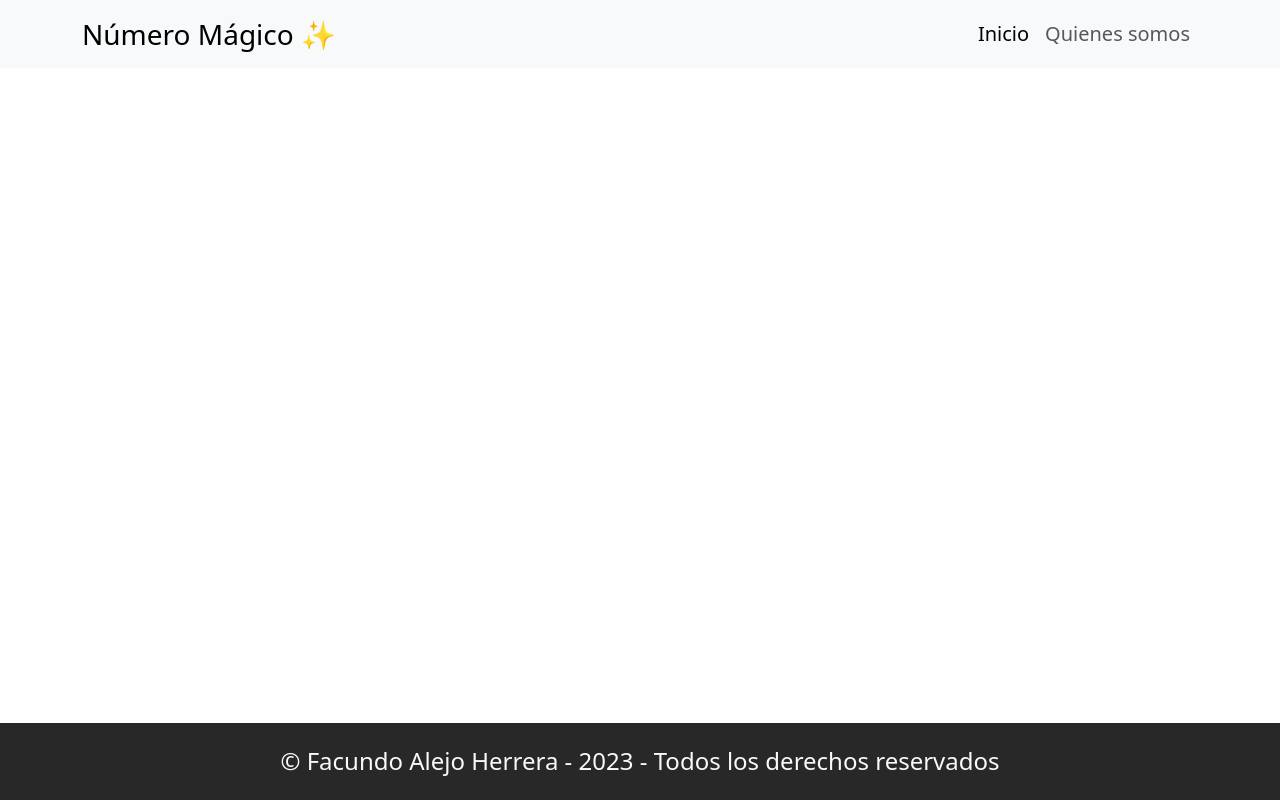
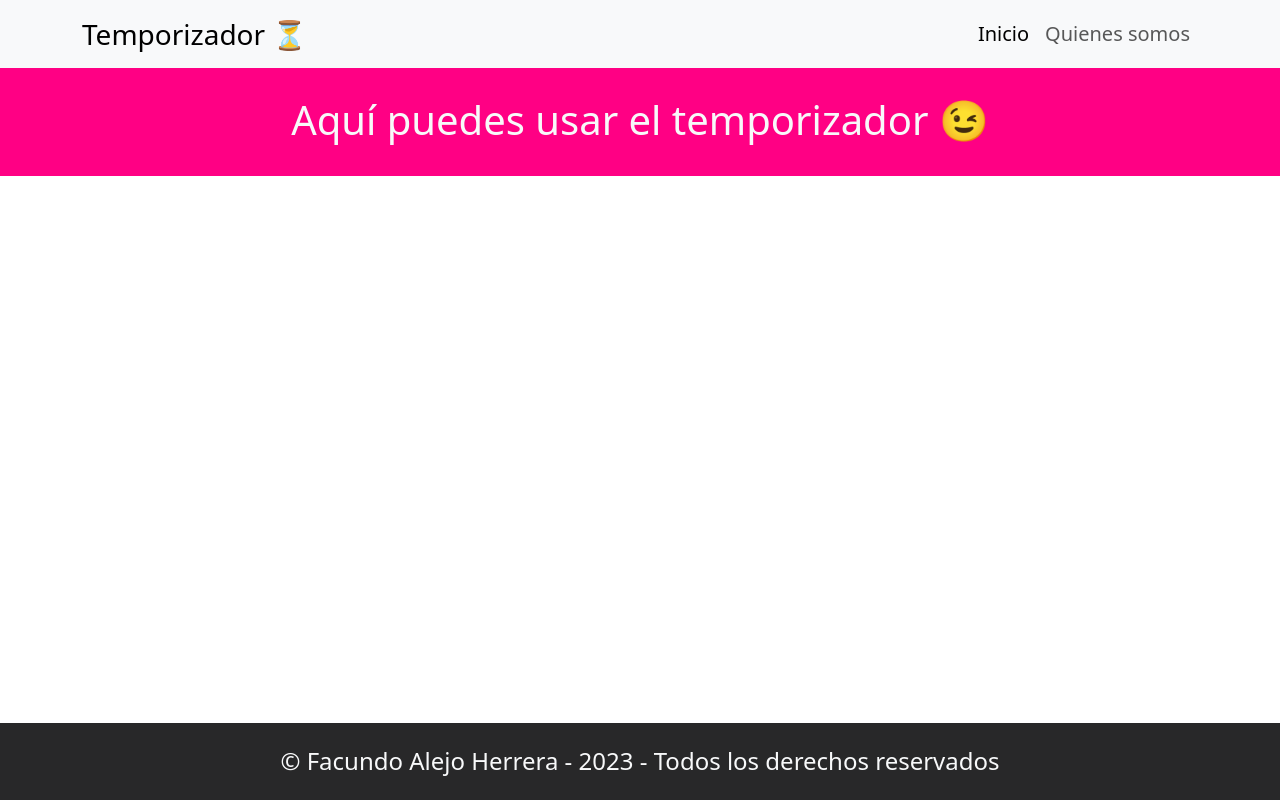
Before and after one commit to alejoh12/tp5-E06-temporizador, a plain HTML site: page index.html in a window 1280 px wide. Drawn offline with Linux system fonts and the light colour scheme.

Commit message:
Maquetado principal terminado.

```diff
--- a/css/style.css
+++ b/css/style.css
@@ -8,6 +8,10 @@ main {
     flex-grow: 1;
 }
 
+.colorBanner {
+    background: rgb(255, 0, 132)
+}
+
 .fondoFooter {
     background: rgb(40, 40, 41);
 }
--- a/index.html
+++ b/index.html
@@ -5,23 +5,23 @@
     <meta name="viewport" content="width=device-width, initial-scale=1.0" />
     <meta
       name="description"
-      content="Una pagina en la cual le vamos a permitir al usuario divertirse mediante un juego en el cual debe adivinar un número mágico."
+      content="Una pagina en la cual le vamos a permitir al usuario utilizar un temporizador."
     />
     <meta
       name="keywords"
-      content="numeros, numero mágico, adivinar, juego, diversion"
+      content="temporizador, tiempo"
     />
     <meta name="author" content="Facundo Alejo Herrera" />
     <link rel="stylesheet" href="./css/bootstrap.min.css" />
     <link rel="stylesheet" href="./css/style.css" />
-    <title>Número Mágico</title>
+    <title>Temporizador</title>
   </head>
   <body>
     <header class="position-fixed w-100 z-3 card-shadow">
       <nav class="navbar navbar-expand-lg bg-body-tertiary">
         <div class="container">
           <a class="navbar-brand font-logo fs-3" href="./index.html"
-            >Número Mágico ✨</a
+            >Temporizador ⏳</a
           >
           <button
             class="navbar-toggler"
@@ -52,7 +52,15 @@
         </div>
       </nav>
     </header>
-    <main></main>
+    <main>
+      <section class="pt-5">
+        <article class="colorBanner pt-4">
+            <div class="container text-center py-4">
+                <h1 class="text-light">Aquí puedes usar el temporizador 😉<h1>
+            </div>
+        </article>
+      </section>
+    </main>
     <footer class="text-secondary fondoFooter">
       <div class="container py-4 text-center">
         <span class="text-light font-logo h4"
```
